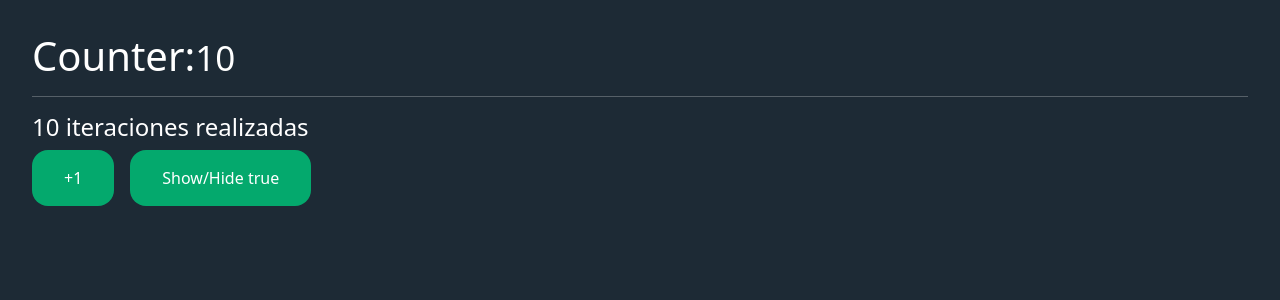
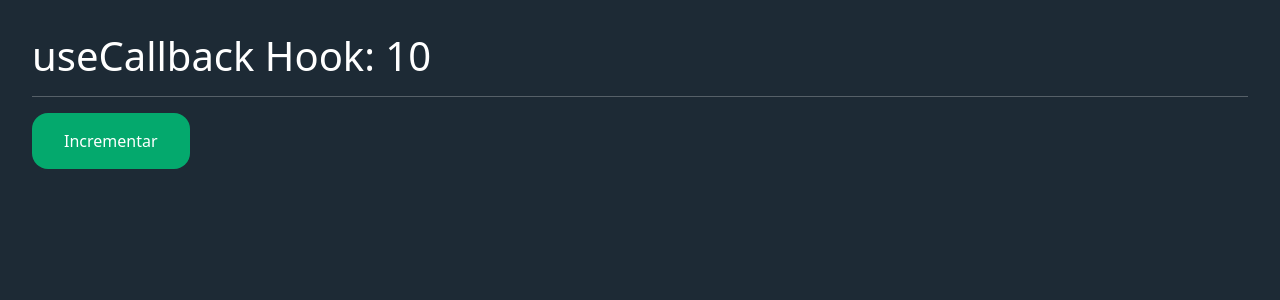
Before and after one commit to doclaag/hook-app, a React (Vite) app: page / in a window 1280 px wide. Shown: the top 300 px of the page. Built offline with nearby package versions, Linux system fonts and the light colour scheme.

Commit message:
worked with useCallback

```diff
--- /dev/null
+++ b/src/06-memos/CallbackHook.jsx
@@ -0,0 +1,30 @@
+import { useCallback, useState } from "react";
+import { ShowIncrement } from "./ShowIncrement";
+
+export const CallbackHook = () => {
+
+    const [counter, setCounter] = useState(10);
+
+    const increment = useCallback(
+        (value) => {
+            // console.log('callback called');
+            setCounter((counter) => counter + value);
+        },
+        [],
+    );
+
+    // const increment = () => {
+    //     setCounter(counter + 1);
+    // };
+
+    return (
+        <>
+            <h1>useCallback Hook: {counter}</h1>
+            <hr />
+
+            <ShowIncrement
+                increment={increment}
+            />
+        </>
+    );
+};
--- /dev/null
+++ b/src/06-memos/ShowIncrement.jsx
@@ -0,0 +1,23 @@
+import React from 'react';
+import PropTypes from 'prop-types';
+
+export const ShowIncrement = React.memo(({ increment }) => {
+
+    console.log('Me volví a generar :(');
+
+    return (
+        <button
+            className='btn'
+            onClick={() => {
+                increment(5);
+            }}
+        >
+            Incrementar
+        </button>
+    );
+});
+
+
+ShowIncrement.propTypes = {
+    increment: PropTypes.func.isRequired
+};
--- a/src/main.jsx
+++ b/src/main.jsx
@@ -11,10 +11,11 @@ import './index.css'
 // import { FocusScreen } from './04-useRef/FocusScreen'
 // import { Layout } from './05-useLayoutEffect/Layout'
 // import { Memorize } from './06-memos/Memorize'
-import { MemoHook } from './06-memos/MemoHook'
+// import { MemoHook } from './06-memos/MemoHook'
+import { CallbackHook } from './06-memos/CallbackHook'
 
 ReactDOM.createRoot(document.getElementById('root')).render(
   <React.StrictMode>
-    <MemoHook />
+    <CallbackHook />
   </React.StrictMode>,
 )
```
